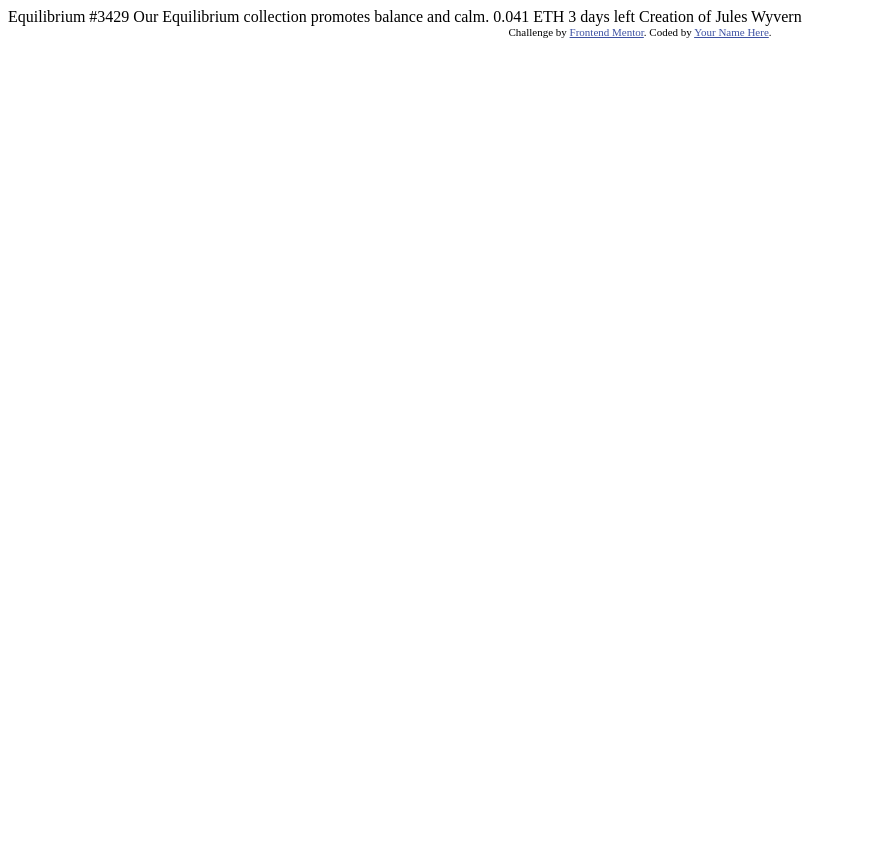
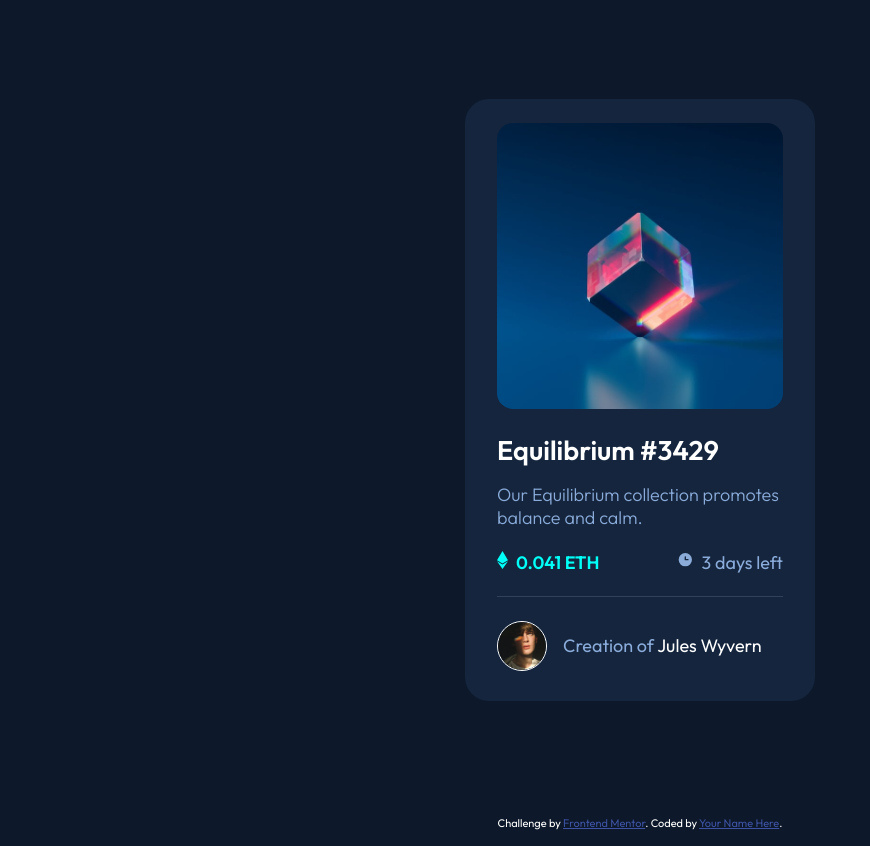
Before and after one commit to ralvarezrenzo/nft-card-component, a plain HTML site: page index.html in a window 1280 px wide. Shown: the whole page, without its empty margins (0-870 px from the left). Before the commit the page ends 800 px from the top, so only its background shows below. Drawn offline with Linux system fonts and the light colour scheme.

Commit message:
nft card v0.01

```diff
--- /dev/null
+++ b/css/style.css
@@ -0,0 +1,113 @@
+@import url('https://fonts.googleapis.com/css2?family=Outfit:wght@300;400;600&display=swap');
+:root{
+    /* primary */
+    --soft-blue: hsl(215, 51%, 70%);
+    --cyan: hsl(178, 100%, 50%);
+
+    /* neutral */
+    /* (main BG) */
+    --very-dark-blue-main: hsl(217, 54%, 11%);
+    /* (card BG) */
+    --very-dark-blue-card: hsl(216, 50%, 16%);
+    /* (line) */
+    --very-dark-blue: hsl(215, 32%, 27%);
+    --white: hsl(0, 0%, 100%);
+}
+*{
+    box-sizing: border-box;
+    margin: 0;
+    padding: 0;
+}
+.attribution { font-size: 11px; text-align: center; }
+.attribution a { color: hsl(228, 45%, 44%); }
+body{
+    font-family: 'Outfit', sans-serif;
+    font-size: 18px;
+}
+main{
+    width: 100%;
+    min-height: 100vh;
+    display: flex;
+    flex-direction: column;
+    justify-content: center;
+    align-items: center;
+    background-color: var(--very-dark-blue-main);
+}
+.cardNft{
+    width: 80%;
+    max-width: 350px;
+    background-color: var(--very-dark-blue-card);
+    padding: 1.5rem 2rem 1.9rem;
+    border-radius: 1.5rem;
+}
+.cardNft__img{
+    width: 100%;
+    line-height: 0;
+}
+.cardNft__img img{
+    width: 100%;
+    border-radius: 1rem;
+    margin-bottom: 1.5rem;
+}
+.cardNft__content{
+    width: 100%;
+    display: flex;
+    flex-direction: column;
+    align-items: flex-start;
+}
+.cardNft__heading{
+    color: var(--white);
+    margin-bottom: 1rem;
+}
+.cardNft__text{
+    color: var(--soft-blue);
+    font-weight: 300;
+    margin-bottom: 1rem;
+}
+.cardNft__prices{
+    display: flex;
+    width: 100%;
+    justify-content: space-between;
+    align-items: center;
+    height: 35px;
+    margin-bottom: 1rem;
+}
+.info{
+    display:flex;
+}
+.info svg{
+    margin-right: .5rem;
+}
+.cardNft__price{
+    color: var(--cyan);
+    font-weight: bold;
+}
+.cardNft__day{
+    color: var(--soft-blue);
+}
+.cardNft__creator{
+    display: flex;
+    width: 100%;
+    align-items: center;
+    justify-content: flex-start;
+    /* background-color: red; */
+    padding-top: 1.5rem;
+    border-top: 1px solid hsl(215, 32%, 27%);
+}
+.cardNft__creator img{
+    width: 50px;
+    margin-right: 1rem;
+    border: 1px solid white;
+    border-radius: 50%;
+}
+.cardNft__creator p{
+    color: var(--soft-blue);
+}
+.cardNft__creator p span{
+    color: var(--white);
+}
+footer{
+    background-color: var(--very-dark-blue-main);
+    color: var(--white);
+    padding: 1rem;
+}
--- a/index.html
+++ b/index.html
@@ -1,33 +1,44 @@
 <!DOCTYPE html>
-<html lang="en">
+<html lang="es">
 <head>
   <meta charset="UTF-8">
   <meta name="viewport" content="width=device-width, initial-scale=1.0"> <!-- displays site properly based on user's device -->
 
   <link rel="icon" type="image/png" sizes="32x32" href="./images/favicon-32x32.png">
-
+  <link rel="stylesheet" href="css/style.css">
   <title>Frontend Mentor | NFT preview card component</title>
-
-  <!-- Feel free to remove these styles or customise in your own stylesheet 👍 -->
-  <style>
-    .attribution { font-size: 11px; text-align: center; }
-    .attribution a { color: hsl(228, 45%, 44%); }
-  </style>
 </head>
 <body>
-
-  Equilibrium #3429
-
-  Our Equilibrium collection promotes balance and calm.
-
-  0.041 ETH
-  3 days left
-
-  Creation of Jules Wyvern
-
-  <div class="attribution">
+  <main>
+    <div class="cardNft">
+      <div class="cardNft__img">
+        <img src="./images/image-equilibrium.jpg" alt="">
+      </div>
+    <div class="cardNft__content">
+      <h2 class="cardNft__heading">Equilibrium #3429</h2>
+      <p class="cardNft__text">
+        Our Equilibrium collection promotes balance and calm.
+      </p>
+      <div class="cardNft__prices">
+        <div class="cardNft__price info">
+          <svg width="11" height="18" xmlns="http://www.w3.org/2000/svg"><path d="M11 10.216 5.5 18 0 10.216l5.5 3.263 5.5-3.262ZM5.5 0l5.496 9.169L5.5 12.43 0 9.17 5.5 0Z" fill="#00FFF8"/></svg>
+          <p>0.041 ETH</p>
+        </div>
+        <div class="cardNft__day info">
+          <svg width="17" height="17" xmlns="http://www.w3.org/2000/svg"><path d="M8.305 2.007a6.667 6.667 0 1 0 0 13.334 6.667 6.667 0 0 0 0-13.334Zm2.667 7.334H8.305a.667.667 0 0 1-.667-.667V6.007a.667.667 0 0 1 1.334 0v2h2a.667.667 0 0 1 0 1.334Z" fill="#8BACD9"/></svg>
+          <p>3 days left</p>
+        </div>
+      </div>
+      <div class="cardNft__creator">
+        <img src="./images/image-avatar.png" alt="">
+        <p>Creation of <span>Jules Wyvern</span></p>
+      </div>
+    </div>
+  </div>
+  </main>
+  <footer class="attribution">
     Challenge by <a href="https://www.frontendmentor.io?ref=challenge" target="_blank">Frontend Mentor</a>.
     Coded by <a href="#">Your Name Here</a>.
-  </div>
+  </footer>
 </body>
 </html>
```
